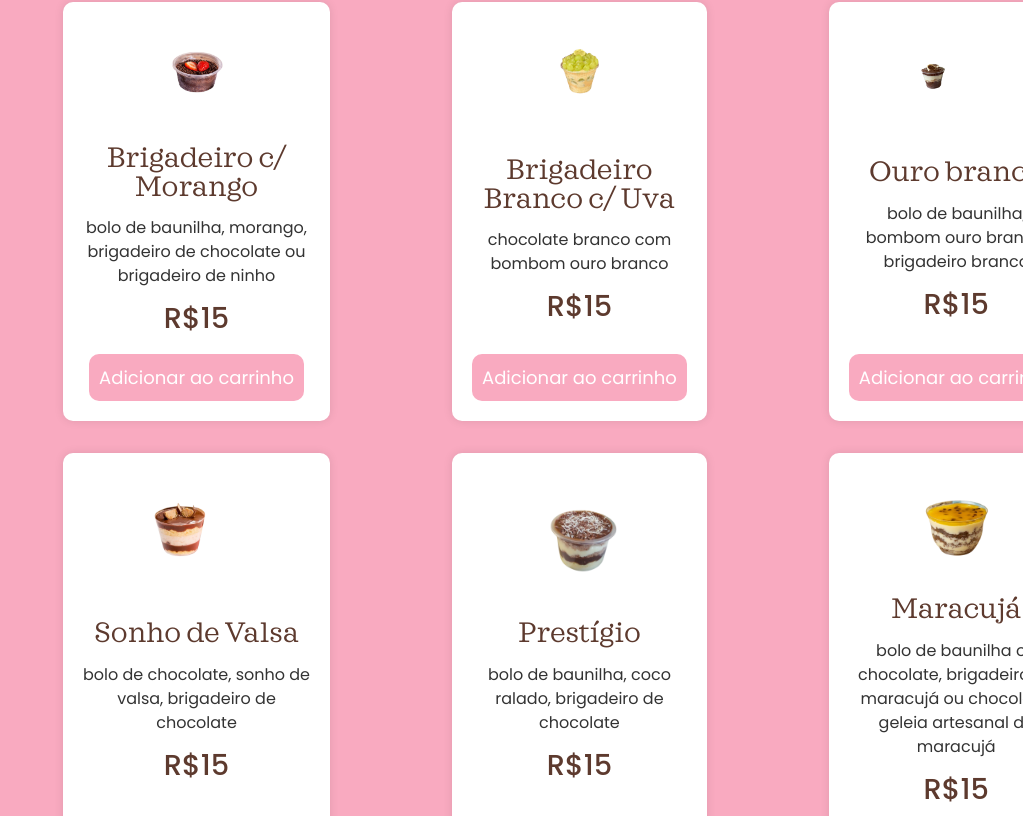
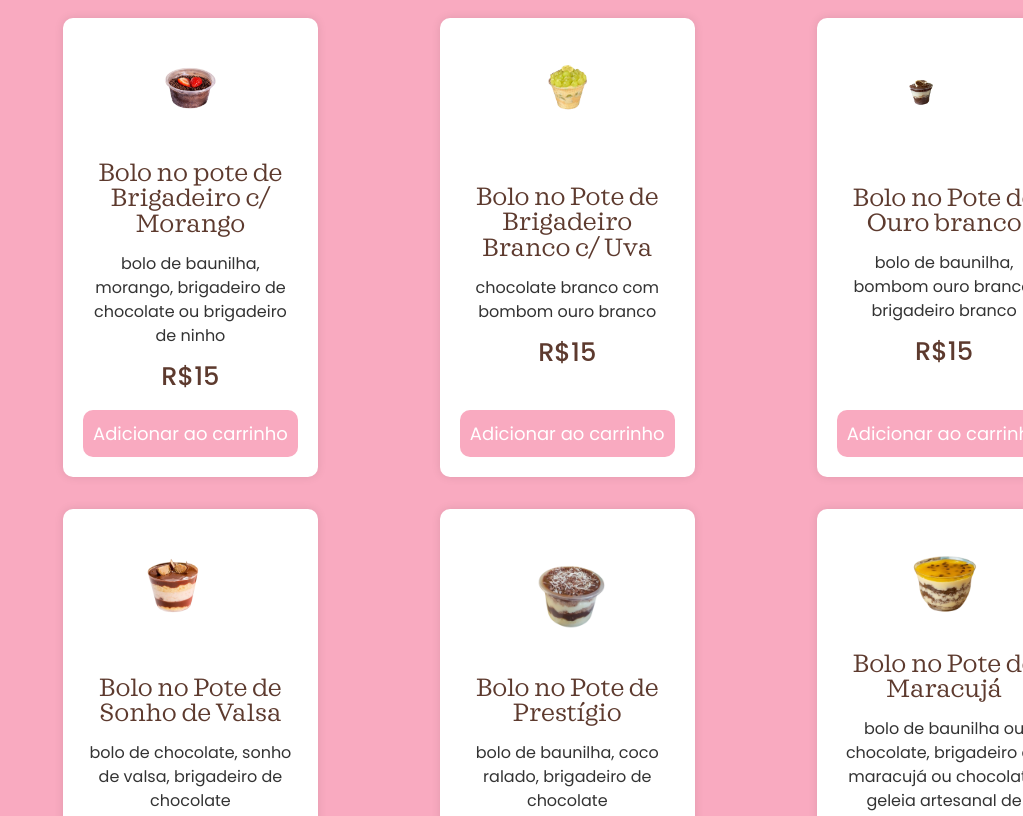
Before and after one commit to gustavoromaa/dom-doccie, a Next.js app: page / in a window 1280 px wide. Shown: the part 1724-2540 px from the top of the page, without its empty margins (257-1280 px from the left). Built offline with nearby package versions, Linux system fonts and the light colour scheme; a web font is replaced by a local one.

Commit message:
cardápios arrumados; hover botão adicionar carrinho; adicionado botão "inicie seu pedido" na home porém sem funcionalidade

```diff
--- a/cardapio.json
+++ b/cardapio.json
@@ -7,7 +7,7 @@
       "sabores": [
         {
           "id": 1,
-          "nome": "Brigadeiro c/ Morango",
+          "nome": "Bolo no pote de Brigadeiro c/ Morango",
           "descricao": "Bolo de Baunilha, Morango, Brigadeiro de Chocolate ou Brigadeiro de Ninho",
           "alt": "Bolo no pote",
           "imagem": "bp_brigadeiroMorango",
@@ -15,7 +15,7 @@
         },
         {
           "id": 2,
-          "nome": "Brigadeiro Branco c/ Uva",
+          "nome": "Bolo no Pote de Brigadeiro Branco c/ Uva",
           "descricao": "chocolate branco com bombom ouro branco",
           "alt": "Bolo no pote",
           "imagem": "bp_brigadeiroBrancoUva",
@@ -23,7 +23,7 @@
         },
         {
           "id": 3,
-          "nome": "Ouro branco",
+          "nome": "Bolo no Pote de Ouro branco",
           "descricao": "Bolo de Baunilha, Bombom Ouro Branco, Brigadeiro branco",
           "alt": "Bolo no pote",
           "imagem": "bp_ouroBranco",
@@ -31,7 +31,7 @@
         },
         {
           "id": 4,
-          "nome": "Sonho de Valsa",
+          "nome": "Bolo no Pote de Sonho de Valsa",
           "descricao": "Bolo de Chocolate, Sonho de Valsa, Brigadeiro de Chocolate",
           "alt": "Bolo no pote",
           "imagem": "bp_sonhoDeValsa",
@@ -39,7 +39,7 @@
         },
         {
           "id": 5,
-          "nome": "Prestígio",
+          "nome": "Bolo no Pote de Prestígio",
           "descricao": "Bolo de Baunilha, Coco ralado, Brigadeiro de Chocolate",
           "alt": "Bolo no pote",
           "imagem": "bp_prestigio",
@@ -47,7 +47,7 @@
         },
         {
           "id": 6,
-          "nome": "Maracujá",
+          "nome": "Bolo no Pote de Maracujá",
           "descricao": "Bolo de Baunilha ou Chocolate, Brigadeiro de Maracujá ou Chocolate, Geleia Artesanal de Maracujá",
           "alt": "Bolo no pote",
           "imagem": "bp_maracuja",
@@ -55,7 +55,7 @@
         },
         {
           "id": 7,
-          "nome": "Amendoim/Shot",
+          "nome": "Bolo no Pote de Amendoim/Shot",
           "descricao": "Bolo de Chocolate, Chocolate Shot, Amendoim, Brigadeiro de Chocolate",
           "alt": "Bolo no pote",
           "imagem": "bp_amendoim",
@@ -63,7 +63,7 @@
         },
         {
           "id": 8,
-          "nome": "Oreo",
+          "nome": "Bolo no Pote de Oreo",
           "descricao": "Bolo de Baunilha, Brigadeiro de Oreo, Biscoito Oreo",
           "alt": "Bolo no pote",
           "imagem": "bp_oreo",
@@ -71,7 +71,7 @@
         },
         {
           "id": 9,
-          "nome": "Kit Kat",
+          "nome": "Bolo no Pote de Kit Kat",
           "descricao": "Bolo de Chocolate ou Baunilha, KitKat Branco ou Preto, Brigadeiro de Chocolate ou Brigadeiro Branco",
           "alt": "Bolo no pote",
           "imagem": "bp_kitkat",
@@ -86,64 +86,72 @@
       "sabores": [
         {
           "id": 10,
-          "nome": "Brigadeiro",
-          "descricao": "Chocolate ao leite com granulado",
+          "nome": "Bombom de Uva",
+          "descricao": "Chocolate nobre com brigadeiro cremoso de ninho e uva",
           "alt": "Bombom",
           "imagem": "bp_chocolate",
           "precoUnitario": 15
         },
         {
           "id": 11,
-          "nome": "Brigadeiro c/ Morango",
-          "descricao": "Chocolate branco com bombom ouro branco",
+          "nome": "Bombom de Morango",
+          "descricao": "Chocolate nobre com brigadeiro cremoso de chocolate e morango",
           "alt": "Bombom",
           "imagem": "bp_chocolate",
           "precoUnitario": 15
         },
         {
           "id": 12,
-          "nome": "Brigadeiro Branco c/ Uva",
-          "descricao": "Chocolate branco com bombom ouro branco",
+          "nome": "Bombom de Maracujá",
+          "descricao": "Chocolate nobre com brigadeiro cremoso de maracujá e geleia artesanal de maracujá",
           "alt": "Bombom",
           "imagem": "bp_chocolate",
           "precoUnitario": 15
         },
         {
           "id": 13,
-          "nome": "Beijinho",
-          "descricao": "Chocolate branco com bombom ouro branco",
+          "nome": "Bombom de Prestígio",
+          "descricao": "Chocolate nobre com brigadeiro de prestígio",
           "alt": "Bombom",
           "imagem": "bp_chocolate",
           "precoUnitario": 15
         },
         {
           "id": 14,
-          "nome": "Maracujá",
-          "descricao": "Chocolate branco com bombom ouro branco",
+          "nome": "Bombom de Ferrero Rocher",
+          "descricao": "Chocolate nobre com brigadeiro cremoso de ferrero rocher, creme de avelã e amendoim",
           "alt": "Bombom",
           "imagem": "bp_chocolate",
           "precoUnitario": 15
         },
         {
           "id": 15,
-          "nome": "Amendoim",
-          "descricao": "Chocolate branco com bombom ouro branco",
+          "nome": "Bombom de Beijinho",
+          "descricao": "Chocolate nobre com brigadeiro de beijinho",
           "alt": "Bombom",
           "imagem": "bp_chocolate",
           "precoUnitario": 15
         },
         {
           "id": 16,
-          "nome": "Ferrero Rocher",
-          "descricao": "Chocolate branco com bombom ouro branco",
+          "nome": "Bombom de Dois Amores",
+          "descricao": "Chocolate nobre com brigadeiro cremoso de chocolate e chocolate branco",
           "alt": "Bombom",
           "imagem": "bp_chocolate",
           "precoUnitario": 15
         },
         {
           "id": 17,
-          "nome": "Dois Amores",
-          "descricao": "Chocolate branco com bombom ouro branco",
+          "nome": "Bombom de M&M",
+          "descricao": "Chocolate nobre com brigadeiro cremoso de chocolate e M&Ms",
+          "alt": "Bombom",
+          "imagem": "bp_chocolate",
+          "precoUnitario": 15
+        },
+        {
+          "id": 18,
+          "nome": "Bombom de Paçoca",
+          "descricao": "Chocolate nobre com brigadeiro cremoso de paçoca",
           "alt": "Bombom",
           "imagem": "bp_chocolate",
           "precoUnitario": 15
@@ -156,9 +164,81 @@
       "imagem": "brownie",
       "sabores": [
         {
-          "id": 18,
-          "nome": "Brownie",
-          "descricao": "Chocolate ao leite com granulado",
+          "id": 19,
+          "nome": "Brownie de Morango",
+          "descricao": "Fatia de brownie com brigadeiro de chocolate ou brigadeiro branco e morango",
+          "alt": "Brownie",
+          "imagem": "bp_chocolate",
+          "precoUnitario": 15
+        },
+        {
+          "id": 20,
+          "nome": "Brownie de Ouro Branco",
+          "descricao": "Fatia de brownie com brigadeiro branco e bombom ouro branco",
+          "alt": "Brownie",
+          "imagem": "bp_chocolate",
+          "precoUnitario": 15
+        },
+        {
+          "id": 21,
+          "nome": "Brownie de Sonho de Valsa",
+          "descricao": "Fatia de brownie com brigadeiro de chocolate e bombom sonho de valsa",
+          "alt": "Brownie",
+          "imagem": "bp_chocolate",
+          "precoUnitario": 15
+        },
+        {
+          "id": 22,
+          "nome": "Brownie de Prestígio",
+          "descricao": "Fatia de Brownie com brigadeiro de prestígio",
+          "alt": "Brownie",
+          "imagem": "bp_chocolate",
+          "precoUnitario": 15
+        },
+        {
+          "id": 23,
+          "nome": "Brownie de Uva",
+          "descricao": "Fatia de Brownie com brigadeiro branco e uva",
+          "alt": "Brownie",
+          "imagem": "bp_chocolate",
+          "precoUnitario": 15
+        },
+        {
+          "id": 24,
+          "nome": "Brownie de M&M",
+          "descricao": "Fatia de Brownie com brigadeiro de chocolate e M&Ms",
+          "alt": "Brownie",
+          "imagem": "bp_chocolate",
+          "precoUnitario": 15
+        },
+        {
+          "id": 25,
+          "nome": "Brownie de Ferrero Rocher",
+          "descricao": "Fatia de Brownie com brigadeiro de Ferreiro Rocher com creme de avelã e amendoim",
+          "alt": "Brownie",
+          "imagem": "bp_chocolate",
+          "precoUnitario": 15
+        },
+        {
+          "id": 26,
+          "nome": "Brownie de Kit Kat",
+          "descricao": "Fatia de Brownie com brigadeiro de chocolate ou brigadeiro branco e kit kat preto ou branco",
+          "alt": "Brownie",
+          "imagem": "bp_chocolate",
+          "precoUnitario": 15
+        },
+        {
+          "id": 27,
+          "nome": "Brownie de Oreo com Laka",
+          "descricao": "Fatia de Brownie com brigadeiro branco, biscoito oreo e chocolate branco laka",
+          "alt": "Brownie",
+          "imagem": "bp_chocolate",
+          "precoUnitario": 15
+        },
+        {
+          "id": 28,
+          "nome": "Brownie de Maracujá.",
+          "descricao": "Fatia de Brownie com brigadeiro de maracujá e geleia artesanal de maracujá",
           "alt": "Brownie",
           "imagem": "bp_chocolate",
           "precoUnitario": 15
@@ -171,9 +251,25 @@
       "imagem": "copodafelicidade",
       "sabores": [
         {
-          "id": 20,
-          "nome": "Copo da Felicidade",
-          "descricao": "Copo da Felicidade",
+          "id": 29,
+          "nome": "Copo da felicidade de Morango",
+          "descricao": "Pedaços de brownie com brigadeiro cremoso de chocolate ou leite ninho, suspiro, creme de avelã, chantilly e morango",
+          "alt": "Copo da Felicidade",
+          "imagem": "bp_oreo",
+          "precoUnitario": 15
+        },
+        {
+          "id": 30,
+          "nome": "Copo da felicidade de Uva",
+          "descricao": "Pedaços de brownie com brigadeiro cremoso de leite ninho, suspiro, creme de avelã, chantilly e uva",
+          "alt": "Copo da Felicidade",
+          "imagem": "bp_oreo",
+          "precoUnitario": 15
+        },
+        {
+          "id": 31,
+          "nome": "Copo da felicidade de Sonho de Valsa",
+          "descricao": "Pedaços de brownie com brigadeiro cremoso de chocolate, bombom de sonho de valsa, suspiro, creme de avelã e chantilly",
           "alt": "Copo da Felicidade",
           "imagem": "bp_oreo",
           "precoUnitario": 15
--- a/src/app/globals.css
+++ b/src/app/globals.css
@@ -18,6 +18,7 @@
   --ciano: #7BD0B6;
   --marrom: #5D3A2E;
   --verde: #79B370;
+  --hover: #47312e;
 }
 
 html {
--- a/src/app/page.tsx
+++ b/src/app/page.tsx
@@ -11,6 +11,8 @@ import Produtos from "../components/produtos/Produtos";
 import logoSlogan from "/public/doccieslogan.svg";
 
 import { Yrsa } from 'next/font/google';
+import { Poppins } from "next/font/google";
+
 import { useEffect } from 'react';
 
 const schibstedGrotesk = Yrsa({
@@ -20,7 +22,10 @@ const schibstedGrotesk = Yrsa({
   display: 'swap',
 })
 
-
+const poppins = Poppins({
+  weight: ['100', '200', '300', '400', '500', '600', '700', '800', '900'],
+  subsets: ['latin'],
+});
 
 function backTop() {
   window.scrollTo({
@@ -57,6 +62,12 @@ export default function Home() {
             Doces momentos para
             <span className={`highlighted-text ${schibstedGrotesk.className}`}> Compartilhar</span>
           </p>
+
+          <div className="inciar_pedido">
+            <button className={`inicie_pedido ${poppins.className}`}>
+              Inicie seu pedido
+            </button>
+          </div>
         </div>
       </div>
 
--- a/src/components/carrinho/carrinho.css
+++ b/src/components/carrinho/carrinho.css
@@ -63,6 +63,11 @@
 
 .h1p {
     width: 200px;
+}
+
+.h1p h1 {
+    font-size: 1.2rem;
+    font-weight: 400;
 }
 
 .containerContador {
--- a/src/components/produtos/Produto.css
+++ b/src/components/produtos/Produto.css
@@ -53,7 +53,7 @@
 }
 
 .card h1 {
-  font-size: 1.8rem;
+  font-size: 1.6rem;
   color: #5D3A2E;
   text-align: center;
   margin: 0;
@@ -93,12 +93,14 @@
   font-size: 18px;
   cursor: pointer;
   transition: background-color 0.3s;
+  transition: all 1s cubic-bezier(0.165, 0.84, 0.44, 1);
   text-wrap: nowrap;
-
 }
 
 .add_cart:hover {
   background-color: #47312e;
+  transform: scale(1.1);
+  transition: all 1s cubic-bezier(0.165, 0.84, 0.44, 1);
 }
 
 @media (max-width: 1200px) {
```
Also changed, not shown: src/components/Botoes/BtnAdicionarCarrinho.tsx (+6 -5 lines), src/components/header/header.css (+19 -1 lines).
